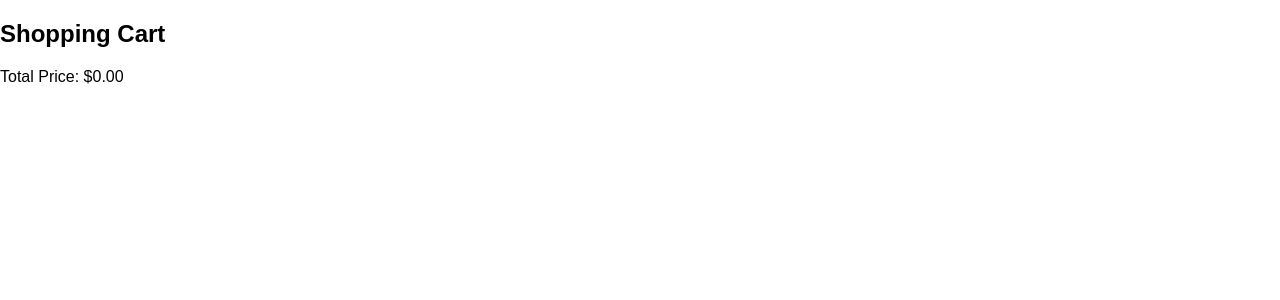
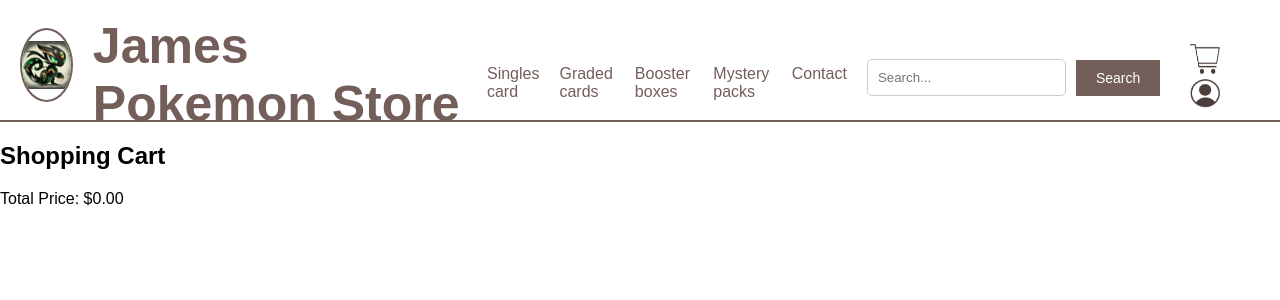
Before and after one commit to Amirularif/OnlineCardShoppingWebsite, a React (Create React App) app: page /cart in a window 1280 px wide. Shown: the top 300 px of the page. Built offline with nearby package versions, Linux system fonts and the light colour scheme; a web font is replaced by a local one.

Commit message:
delete item from cart

```diff
--- a/src/App.js
+++ b/src/App.js
@@ -5,12 +5,16 @@
 
 function App() {
   const [cartItems, setCartItems] = useState([]);
-
+  const handleRemoveFromCart = (item) => {
+    console.log('Removing item:', item);
+    const updatedCart = cartItems.filter((cartItem) => cartItem !== item);
+    setCartItems(updatedCart);
+  };
   return (
     <Router>
       <Routes>
         <Route path="/" element={<Home cartItems={cartItems} setCartItems={setCartItems}e  />} />
-        <Route path="/cart" element={<Cart cartItems={cartItems} />} />
+        <Route path="/cart" element={<Cart cartItems={cartItems} onRemoveFromCart={handleRemoveFromCart}/>} />
         <Route path="*" element={<Navigate to="/" />} />
       </Routes>
     </Router>
--- a/src/Pages/Cart.jsx
+++ b/src/Pages/Cart.jsx
@@ -1,8 +1,9 @@
 import React from 'react';
 import TotalPrice from '../Components/totalprice';
+import Header from '../Components/header';
 import '../styles.css';
 
-function Cart({ cartItems }) {
+function Cart({ cartItems, onRemoveFromCart }) {
 
   const totalPrice = cartItems.reduce((total, item) => total + item.price, 0).toFixed(2);
 
@@ -10,18 +11,24 @@
     return <div className="cart-container">Cart is empty</div>;
   }
 
+  const handleRemoveClick = (item) => {
+    onRemoveFromCart(item);
+  };
+
   return (
     <div className="cart-container">
+      <Header/>
       <h2>Shopping Cart</h2>
       <div className="cart-items">
         {cartItems.map((item, index) => (
           <div className="cart-item" key={index}>
-            <img src={item.image} alt={item.name} className="cart-item-image" />
+            <img src={require(`../images/${item.image}`)} alt={item.name} className="cart-item-image" />
             <div className="cart-item-details">
               <h3>{item.name}</h3>
               <p>{item.description}</p>
             </div>
             <div className="cart-item-price">${item.price}</div>
+            <button onClick={() => handleRemoveClick(item)}>Remove</button>
           </div>
         ))}
       </div>
--- a/src/Pages/Home.jsx
+++ b/src/Pages/Home.jsx
@@ -4,7 +4,7 @@
 import Autobiography from '../Components/autobioheader';
 import Filter from '../Components/filter';
 import '../styles.css';
-import cardsData from '../cardsData.json'
+import cardsData from '../cardsData.json';
 
 function Home(homeItems){
   const [searchTerm, setSearchTerm] = useState('');
```
